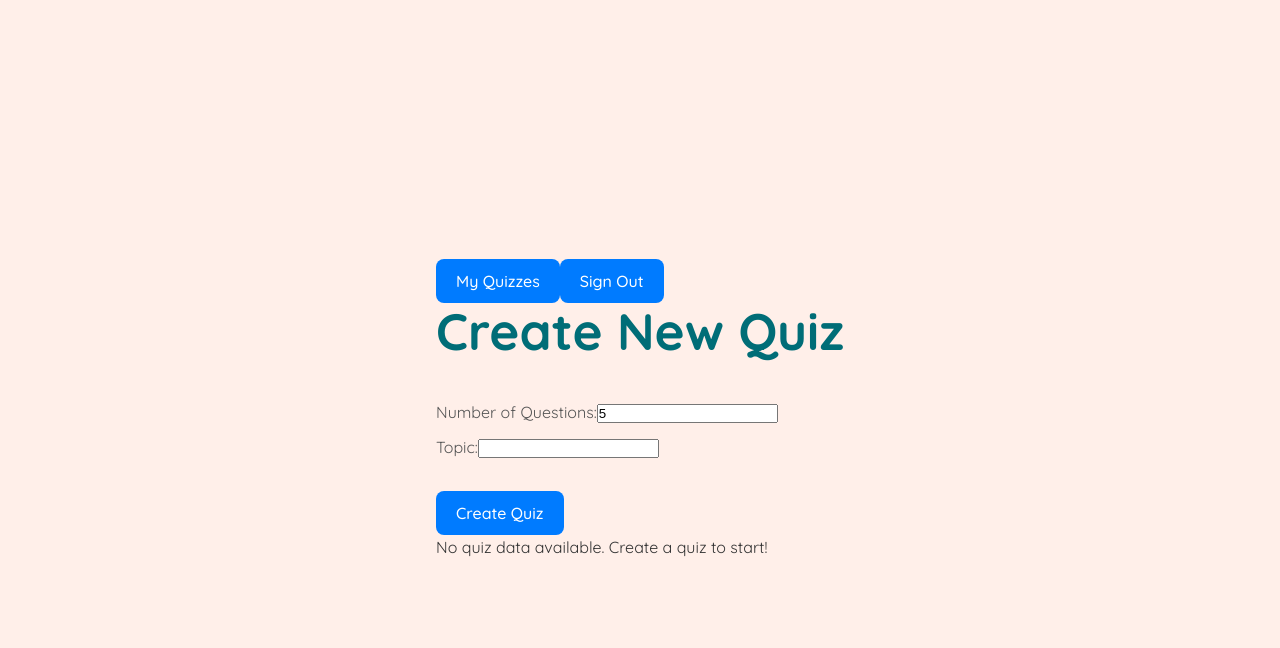
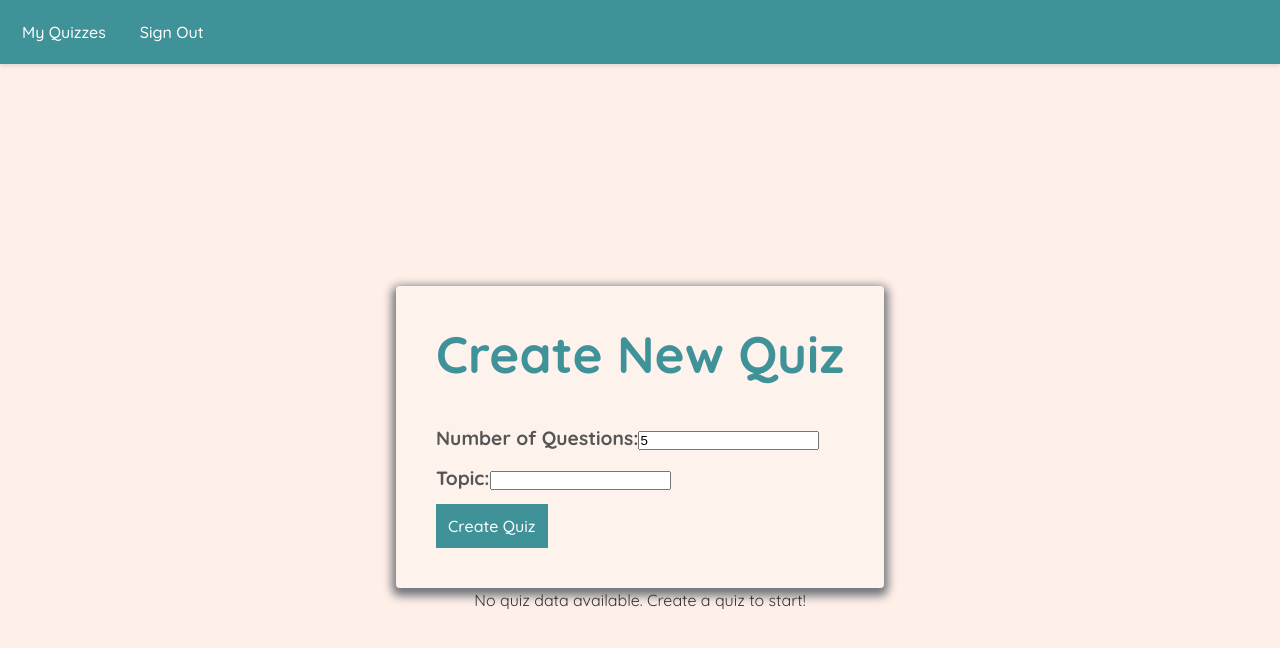
Before and after one commit to DebbieHeller/QuizCreator, a React (Vite) app in the folder Front/: page / in a window 1280 px wide. Shown: the top 648 px of the page. Built offline with nearby package versions, Linux system fonts and the light colour scheme.

Commit message:
CSS : create quiz

```diff
--- a/Front/src/css/Registation.css
+++ b/Front/src/css/Registation.css
@@ -91,15 +91,15 @@ body{
 h1 {
   font-family: 'Quicksand';
   text-align: center;
-  color: #006D77;
+  color: #409299;
   font-weight: 600;
   margin: 0 0 40px;
 }
 
 #button-save {
   width: 100%;
-  height: 60px;
-  background-color: #E29578;
+  height: 67px;
+  background-color: #e278b2;
   color: #EDF6F9;
   font-weight: 200;
   font-size: 250%;
@@ -108,7 +108,7 @@ h1 {
 
 #button-save:hover {
   background-color: #EDF6F9;
-  color: #006D77;
+  color: #409299;
 }
 
 .input,
@@ -126,7 +126,7 @@ textarea {
   border-radius: 0;
   transition: border-color 0.25s ease, box-shadow 0.25s ease;
   outline: 0;
-  border-color: #E29578;
+  border-color: #409299 !important;
 }
 
 textarea {
@@ -156,15 +156,12 @@ textarea {
   font-weight: 600;
   text-transform: uppercase;
   letter-spacing: 0.1em;
-  background: rgb(245, 167, 136);
+  background: #e278b2;
   color: #ffffff;
   transition: all 0.5s ease;
 }
 
-.button:hover,
-.button:focus {
-  background: rgb(186, 73, 61);
-}
+
 
 .button-block {
   display: block;
--- a/Front/src/css/style.css
+++ b/Front/src/css/style.css
@@ -1,5 +1,4 @@
-
- *{
+* {
     margin: 0;
     padding: 0;
     box-sizing: border-box;
@@ -8,23 +7,47 @@
 /* Body Styling */
 body {
     font-family: 'Quicksand', sans-serif;
-    background-color: #f0f4f8;
+    background-color: #eef7ff;
     margin: 0;
     padding: 0;
     color: #333;
     line-height: 1.6;
-    overflow-x: hidden; /* Prevent horizontal scrolling */
+    overflow-x: hidden;
+    /* Prevent horizontal scrolling */
+}
+h1{
+    color: #62a7ad;
+    text-shadow: #555;
+}
+p{
+    text-align: center;
+}
+textarea{
+    font-family: 'Quicksand', sans-serif;
+
+}
+.create-quiz {
+    margin-top: 100px;
+    background: rgba(252, 248, 246, 0.3);
+    padding: 40px;
+    min-width: 300px;
+    max-width: 600px;
+    border-radius: 4px;
+    box-shadow: 0 4px 10px 4px rgba(19, 35, 47, 0.6);
 }
 
 /* Ensure Body and HTML take full height */
-html, body {
+html,
+body {
     height: 100%;
 }
 
 /* Main Container */
 .quiz-container {
-    margin: 0 auto; /* Center the container */
-    padding: 20px; /* Add padding around content */
+    margin: 0 auto;
+    /* Center the container */
+    padding: 20px;
+    /* Add padding around content */
     max-width: 900px;
     box-shadow: 0px 6px 15px rgba(0, 0, 0, 0.1);
     background-color: #ffffff;
@@ -39,10 +62,26 @@ html, body {
     text-align: center;
     text-shadow: 1px 1px 3px rgba(0, 0, 0, 0.1);
 }
+.createQuizBtn{
+    width: 100%;
+    height: 67px;
+    background-color: #e278b2;
+    color: #EDF6F9;
+    font-weight: 200;
+    font-size: 250%;
+    margin: 0;
+    padding-bottom: 10px;
+    text-align: center;
+  }
 
+  #button-save:hover {
+    background-color: #EDF6F9;
+    color: #409299;
+  }
 /* Question Block */
 .single-question {
-    background-color: #eaf4ff; /* Light blue */
+    background-color: #eaf4ff;
+    /* Light blue */
     padding: 15px;
     border-radius: 10px;
     margin-bottom: 20px;
@@ -52,16 +91,19 @@ html, body {
 
 /* No Top Cutoff for First Question */
 .single-question:first-child {
-    margin-top: 0; /* Ensure it's visible */
+    margin-top: 0;
+    /* Ensure it's visible */
 }
 
 /* Correct and Incorrect Feedback */
 .single-question.correct {
-    background-color: #d4f5d6; /* Light green */
+    background-color: #d4f5d6;
+    /* Light green */
 }
 
 .single-question.incorrect {
-    background-color: #fde2e2; /* Light red */
+    background-color: #fde2e2;
+    /* Light red */
 }
 
 /* Options Styling */
@@ -69,11 +111,49 @@ input[type="radio"] {
     margin-right: 10px;
     cursor: pointer;
 }
-
+.input,
+textarea {
+  font-size: 22px;
+  display: block;
+  width: 100%;
+  height: 60px;
+  padding: 5px 10px;
+  margin-bottom: 8px;
+  background: none;
+  background-image: none;
+  border: 1px solid #ffffff;
+  color: #444444;
+  border-radius: 0;
+  transition: border-color 0.25s ease, box-shadow 0.25s ease;
+  outline: 0;
+  border-color: #e278b2 !important;
+}
+.navigation-buttons{
+    margin-bottom: 80px;
+    position: fixed;
+    top: 0;
+    left: 0;
+    width: 100%;
+    display: flex;
+    justify-content: flex-start;
+    background-color: #409299;
+    padding: 10px;
+    gap: 10px;
+    border-radius: 0;
+    box-shadow: 0 2px 4px rgba(0, 0, 0, 0.1);
+    z-index: 1000;
+    margin: 0px;
+    margin-bottom: 7px;
+}
+.navButtons{
+    background-color: #409299;
+    border-radius: 0;
+}
 label {
     display: block;
-    font-size: 1em;
+    font-size: 1.2em;
     margin-bottom: 10px;
+    font-weight: bold;
     color: #555;
     cursor: pointer;
 }
@@ -84,19 +164,19 @@ form {
 
 /* Button Styling */
 button {
-    background-color: #007bff;
+    background-color: #409299;
     color: white;
-    padding: 12px 20px;
+    padding: 12px;
     font-size: 1em;
     border: none;
     border-radius: 8px;
     cursor: pointer;
+    border-radius: 0;
     transition: background-color 0.3s ease, transform 0.2s ease;
-    margin-top: 20px;
 }
 
 button:hover {
-    background-color: #0056b3;
+    background-color: #2767ac;
     transform: translateY(-2px);
 }
 
```
